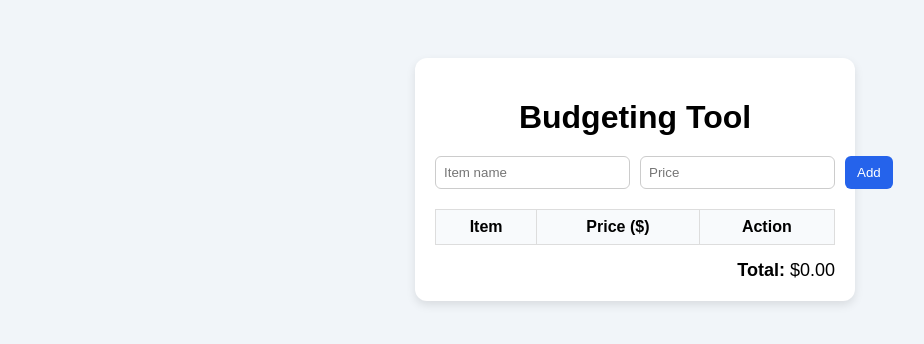
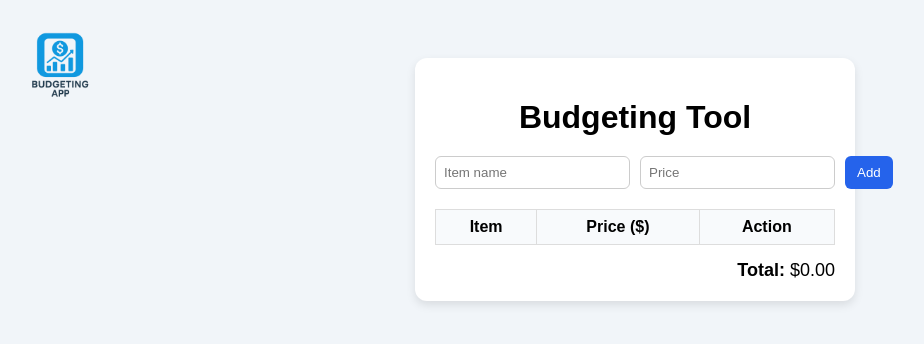
Before and after one commit to JonnyAcosta/BudgetTool, a plain HTML site: page public/index.html in a window 1280 px wide. Shown: the whole page, without its empty margins (5-929 px from the left). Drawn offline with Linux system fonts and the light colour scheme.

Commit message:
add logo

```diff
--- a/public/index.html
+++ b/public/index.html
@@ -3,6 +3,7 @@
 <head>
     <meta charset="UTF-8">
     <title>Simple Budgeting Tool</title>
+<img src="images/appno.jpeg" alt="App Logo" class="corner-logo">
     <link rel="stylesheet" href="style.css">
 </head>
 <body>
--- a/public/style.css
+++ b/public/style.css
@@ -5,6 +5,18 @@ body {
     justify-content: center;
     padding-top: 50px;
 }
+
+
+.corner-logo {
+    position: fixed;      /* stays in the same place when scrolling */
+    top: 20px;            /* distance from top */
+    left: 20px;          /* distance from right */
+    width: 90px;          /* size of the logo */
+    height: auto;
+    opacity: 1.0;         /* slightly transparent (optional) */
+}
+
+
 
 .container {
     background: white;
```
Also changed, not shown: public/images/appno.jpeg (added).
